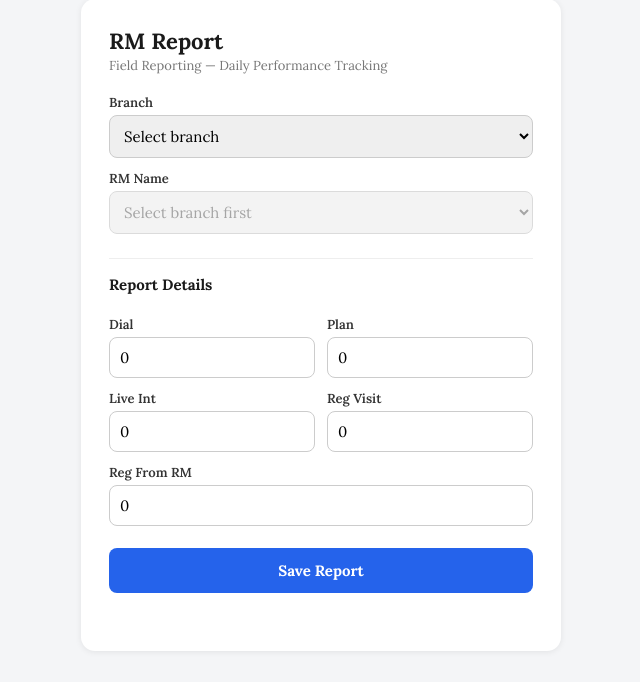
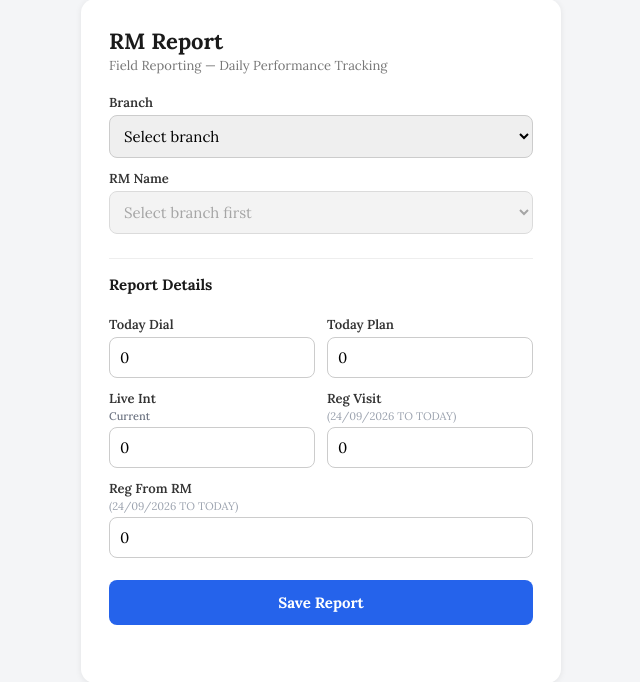
Before and after one commit to phoenix812966/MAGNUS-APP-V1, a Flask app: page / in a window 1280 px wide. Shown: the part 33-715 px from the top of the page, without its empty margins (319-959 px from the left). Run offline with Flask 3, Linux system fonts and the light colour scheme.

Commit message:
TEXT CHANGE

```diff
--- a/static/style.css
+++ b/static/style.css
@@ -26,6 +26,8 @@ select, input[type=text], input[type=number] {
   border-radius: 8px;
 }
 .grid { display: grid; grid-template-columns: 1fr 1fr; gap: 0 12px; }
+.field-note { display: block; font-size: 11px; color: #9ca3af; margin: -2px 0 4px; font-weight: 400; }
+.field-note-current { color: #6b7280; font-weight: 500; }
 .hidden { display: none; }
 #saveReportBtn {
   margin-top: 22px;
--- a/templates/index.html
+++ b/templates/index.html
@@ -42,12 +42,13 @@
     <h2>Report Details</h2>
 
     <div class="grid">
-      <div><label>Dial</label><input type="number" id="dial" min="0" value="0"></div>
-      <div><label>Plan</label><input type="number" id="plan" min="0" value="0"></div>
-      <div><label>Live Int</label><input type="number" id="live_int" min="0" value="0"></div>
-      <div><label>Reg Visit</label><input type="number" id="reg_visit" min="0" value="0"></div>
+      <div><label>Today Dial</label><input type="number" id="dial" min="0" value="0"></div>
+      <div><label>Today Plan</label><input type="number" id="plan" min="0" value="0"></div>
+      <div><label>Live Int</label><span class="field-note field-note-current">Current</span><input type="number" id="live_int" min="0" value="0"></div>
+      <div><label>Reg Visit</label><span class="field-note">(24/09/2026 TO TODAY)</span><input type="number" id="reg_visit" min="0" value="0"></div>
     </div>
     <label>Reg From RM</label>
+    <span class="field-note">(24/09/2026 TO TODAY)</span>
     <input type="number" id="reg_from_rm" min="0" value="0">
 
     <button type="button" id="saveReportBtn">Save Report</button>
```
